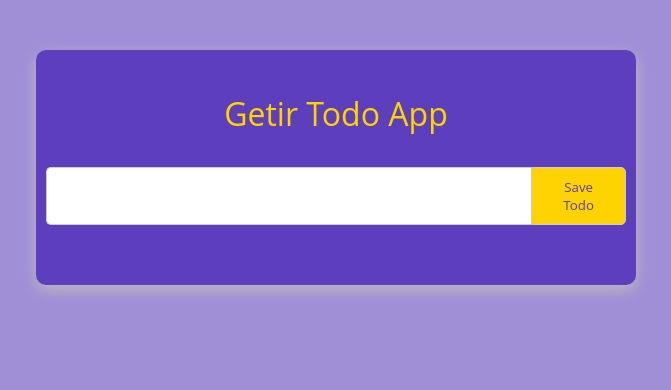
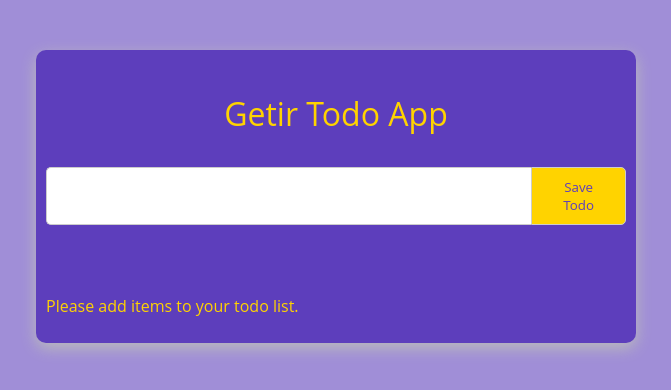
Before and after one commit to tolunaytezcan/todo-app, a React (Create React App) app: page / in a window 1280 px wide. Shown: the top 390 px of the page, without its empty margins (304-975 px from the left). Built offline with nearby package versions, Linux system fonts and the light colour scheme.

Commit message:
Add empty list label and refactor remove todo

```diff
--- a/src/App.js
+++ b/src/App.js
@@ -2,6 +2,7 @@
 
 import TodoList from './components/TodoList/TodoList';
 import TodoForm from './components/TodoForm/TodoForm';
+import { Text } from './components/text';
 
 import { Container, HeaderText } from './AppStyle';
 
@@ -12,7 +13,16 @@
 		<Container>
 			<HeaderText>Getir Todo App</HeaderText>
 			<TodoForm />
-			<TodoList todos={todos} />
+
+			{todos.length > 0 ? (
+				<TodoList todos={todos} />
+			) : (
+				<Text
+					value='Please add items to your todo list.'
+					color='primary'
+					style={{ marginTop: '70px' }}
+				/>
+			)}
 		</Container>
 	);
 };
--- a/src/features/todoSlice.js
+++ b/src/features/todoSlice.js
@@ -12,10 +12,7 @@
 			state.push(tmpTodo);
 		},
 		removeTodo: (state, action) => {
-			state.splice(
-				state.findIndex(todo => todo.id === action.payload),
-				1,
-			);
+			return state.filter(todo => todo.id !== action.payload);
 		},
 		todoCompleted: (state, action) => {
 			const todo = state.find(todo => todo.id === action.payload);
```
